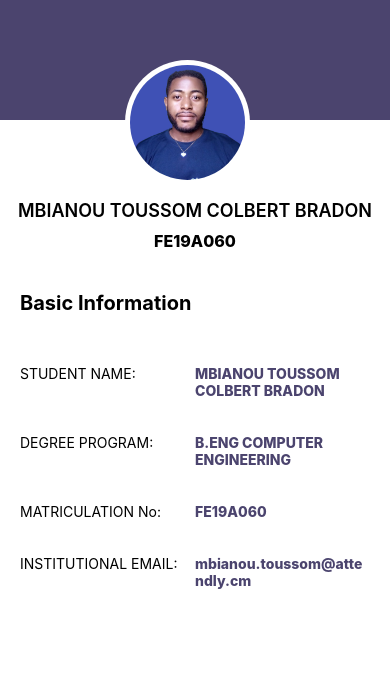
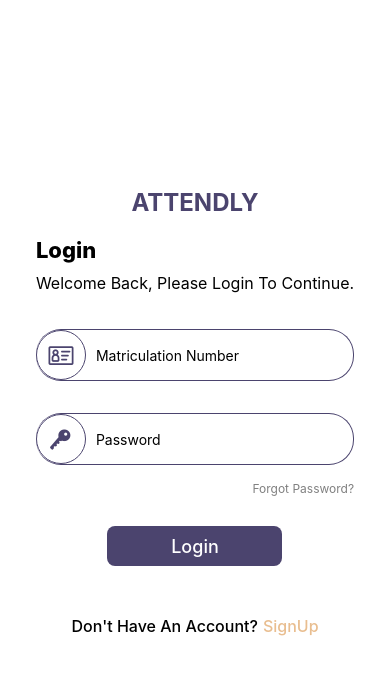
Before and after one commit to mbianou-bradon/attendly, a React Native app: screen / in a window 390 px wide. Shown: the top 674 px of the page. Built offline with nearby package versions, Linux system fonts and the light colour scheme.

Commit message:
Installed splash screen

```diff
--- a/App.tsx
+++ b/App.tsx
@@ -15,16 +15,52 @@ import colors from './src/theme/theme';
 import Login from './src/screens/Login/Login';
 import Home from './src/screens/Home/Home';
 import Profile from './src/screens/Profile/Profile';
+import { createBottomTabNavigator } from '@react-navigation/bottom-tabs';
+import { createNativeStackNavigator } from '@react-navigation/native-stack';
+import { NavigationContainer } from '@react-navigation/native';
+
+
+
+export type NativeStackParams = {
+  "Sign Up" : undefined;
+  Login : undefined;
+  Main: undefined;
+}
+
+export type TabStackParams = {
+  Home : undefined;
+  Profile : undefined;
+}
+
+const Tab = createBottomTabNavigator<TabStackParams>();
+const RootStack = createNativeStackNavigator<NativeStackParams>();
+
+const TabNavigationRoute = () : JSX.Element => {
+
+  return(
+    <Tab.Navigator initialRouteName='Home'>
+      <Tab.Screen name='Home' component={Home} />
+      <Tab.Screen name='Profile' component={Profile} />
+    </Tab.Navigator>
+  )
+}
 
 
 function App(): JSX.Element {
 
 
   return (
-    <View style={{flex: 1}}>
-      <StatusBar backgroundColor={colors.primary}/>
-      <Profile/>
-    </View>
+    <NavigationContainer>
+      <View style={{flex: 1}}>
+        <StatusBar backgroundColor={colors.primary}/>
+        <RootStack.Navigator screenOptions={{headerShown:false}}>
+          <RootStack.Screen name='Login' component={Login} />
+          <RootStack.Screen name='Sign Up' component={Signup} />
+          <RootStack.Screen name='Main' component={TabNavigationRoute} />
+        </RootStack.Navigator>
+      </View>
+    </NavigationContainer>
+
   )
 }
 export default App;
--- a/package.json
+++ b/package.json
@@ -17,6 +17,7 @@
     "react-native": "0.71.8",
     "react-native-safe-area-context": "^4.5.3",
     "react-native-screens": "^3.20.0",
+    "react-native-splash-screen": "^3.3.0",
     "react-native-vector-icons": "^9.2.0"
   },
   "devDependencies": {
```
Also changed, not shown: 1 other file (tests, documents, lock files or other folders).
